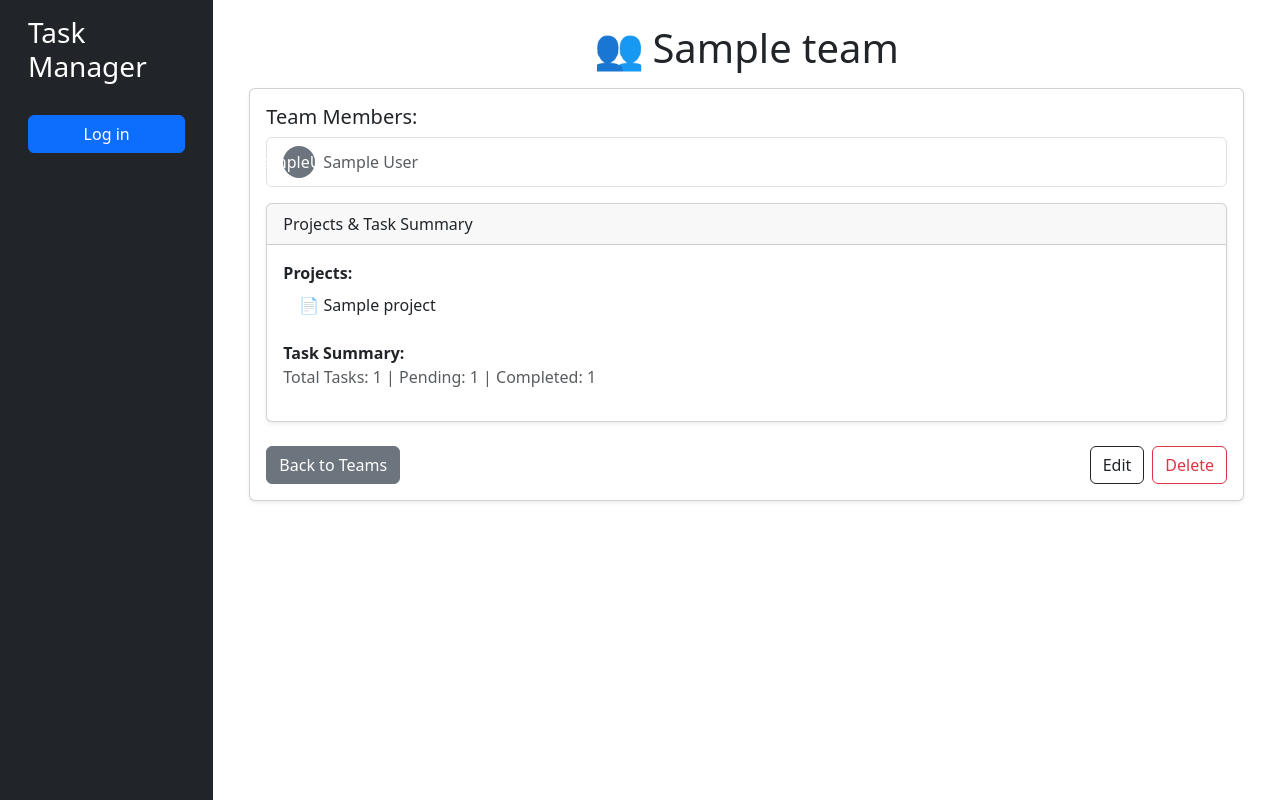
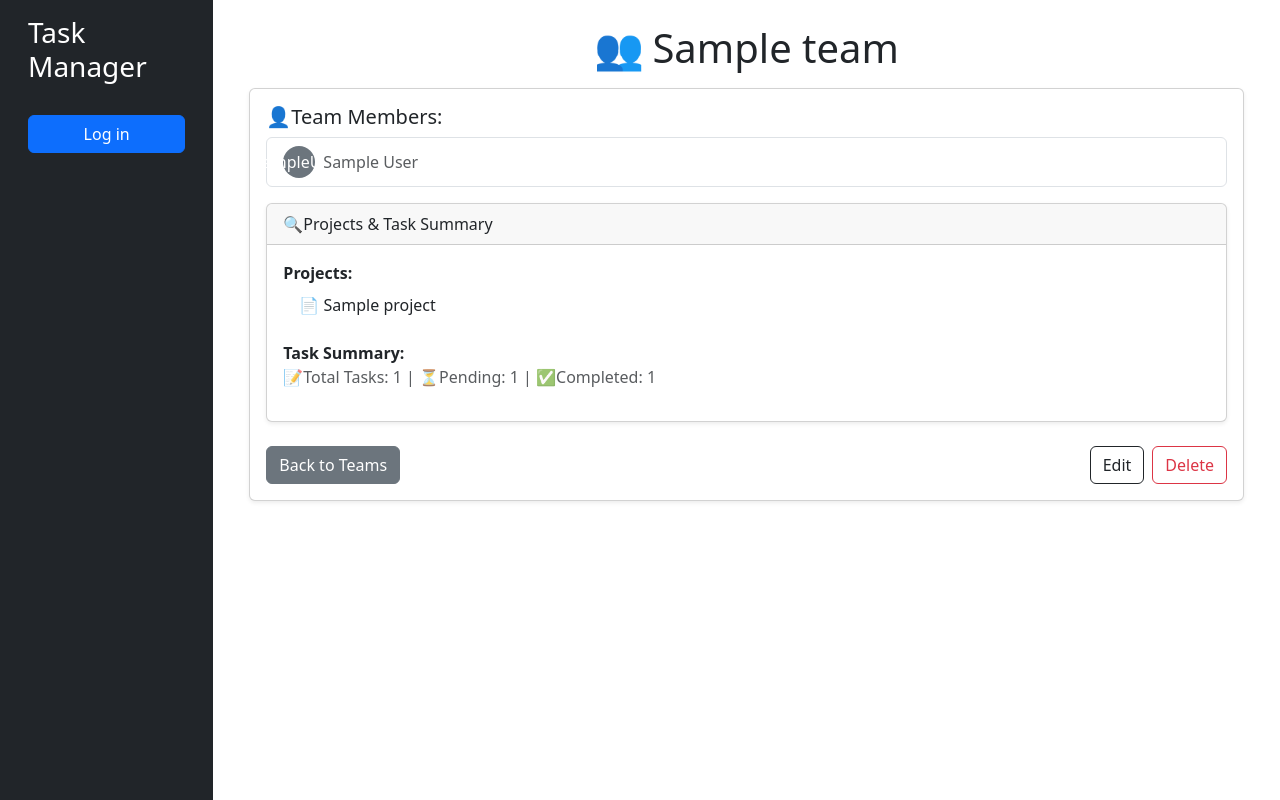
Before and after one commit to omerlenko/it-task-manager, a Django app: template templates/task_manager/team_detail.html in a window 1280 px wide. Run offline with Django 5.2, Linux system fonts and the light colour scheme; the template is opened without the code that fills it: most values are stand-ins (such as "Sample title", 1, 10 or a date in 2020).

Commit message:
modify team detail page design

```diff
--- a/templates/task_manager/team_detail.html
+++ b/templates/task_manager/team_detail.html
@@ -4,7 +4,7 @@
   <h1 class="text-center"><span class="me-2">👥</span>{{ team.name }}</h1>
   <div class="card shadow-sm mt-3">
     <div class="card-body">
-      <h5 class="card-title">Team Members:</h5>
+      <h5 class="card-title">👤Team Members:</h5>
       <ul class="list-group">
         {% for member in team.members.all %}
           <li class="list-group-item">
@@ -22,7 +22,7 @@
         {% endfor %}
       </ul>
       <div class="card shadow-sm mt-3">
-        <div class="card-header">Projects & Task Summary</div>
+        <div class="card-header">🔍Projects & Task Summary</div>
         <div class="card-body">
           <div class="mb-3">
             <strong>Projects:</strong>
@@ -45,7 +45,7 @@
           </div>
           <div>
             <strong>Task Summary:</strong>
-            <p class="text-muted">Total Tasks: {{ tasks.count }} | Pending: {{ pending_tasks.count }} | Completed: {{ completed_tasks.count }}</p>
+            <p class="text-muted">📝Total Tasks: {{ tasks.count }} | ⏳Pending: {{ pending_tasks.count }} | ✅Completed: {{ completed_tasks.count }}</p>
           </div>
         </div>
       </div>
```
